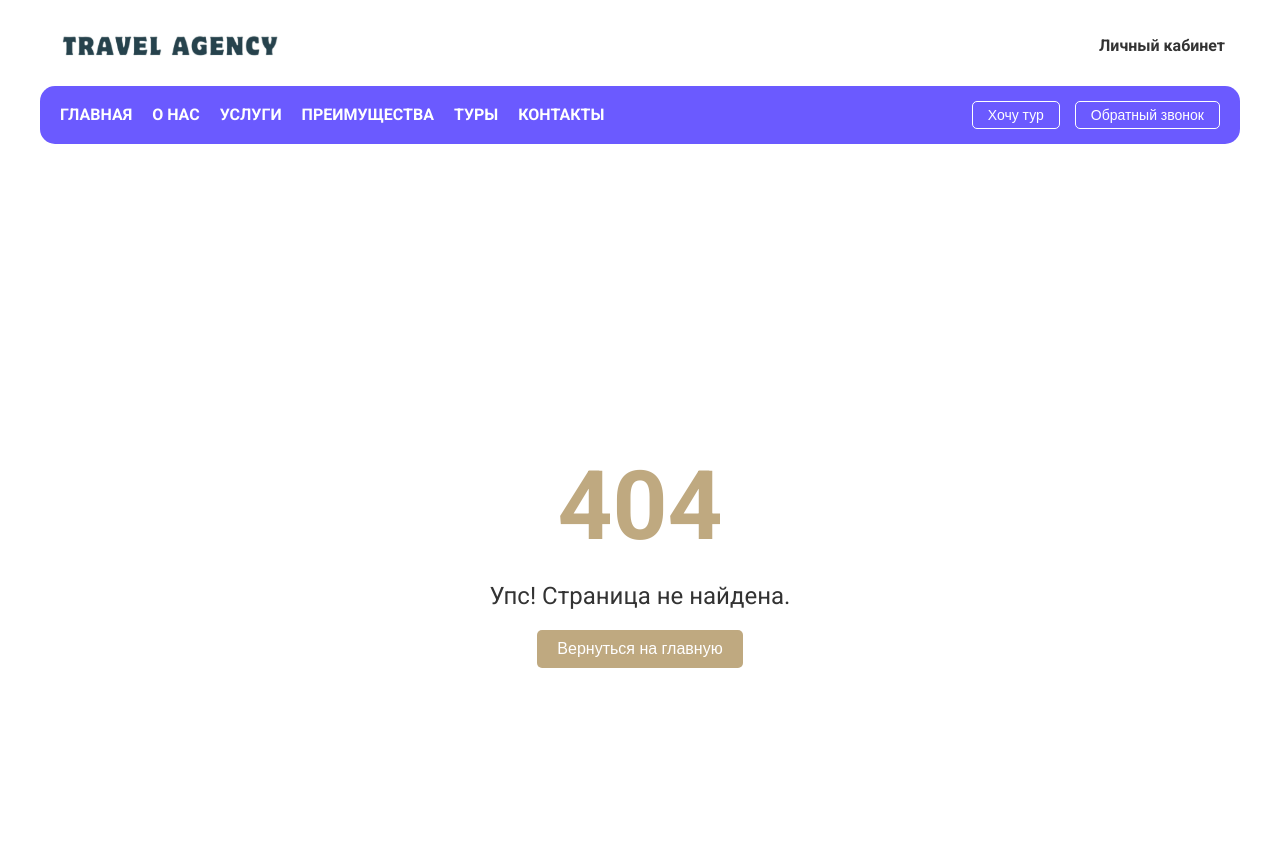
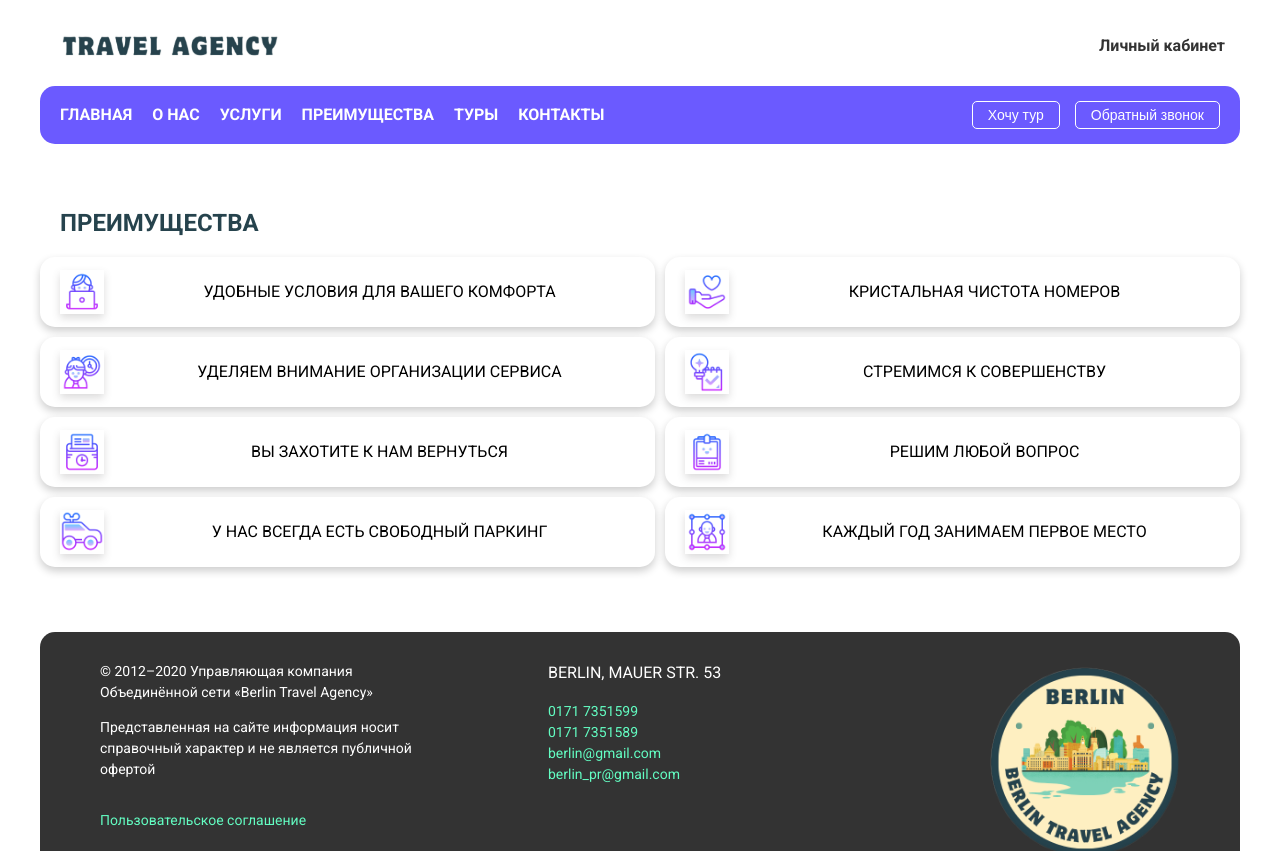
Before and after one commit to Cohort47/TeamProject-Front, a React (Create React App) app: page /advantages in a window 1280 px wide. Shown: the top 851 px of the page. Built offline with nearby package versions, Linux system fonts and the light colour scheme.

Commit message:
AllaNovytska_AdvantageConnectToHeader

```diff
--- a/src/App.tsx
+++ b/src/App.tsx
@@ -45,7 +45,7 @@ const App: React.FC = () => {
             <Route path="/*" element={<NotFoundPage />} />
             <Route path="/guides" element={<Guides />} />
             <Route path="/bookingCars" element={<BookingCars />} />
-            <Route path="/bookingCars" element={<Advantages />} />
+            <Route path="/advantages" element={<Advantages />} />
             <Route path="/our-Offices" element={<OurOffices />} />
             <Route path="/tours" element={<TourList />} />
             <Route path="/tour/:id" element={<TourDetailsPage/>} />
--- a/src/components/advantages/Advantage.tsx
+++ b/src/components/advantages/Advantage.tsx
@@ -61,7 +61,7 @@ const Advantages: React.FC = () => {
   ];
 
   return (
-
+    <section className={styles.advantagesContainer} id="advantages">
     <div className={styles.advantagesContainer}>
       <h2 className={styles.title}>ПРЕИМУЩЕСТВА</h2>
       <div className={styles.advantagesList}>
@@ -77,6 +77,7 @@ const Advantages: React.FC = () => {
         ))}
       </div>
     </div>
+    </section>
   );
 };
 
```
